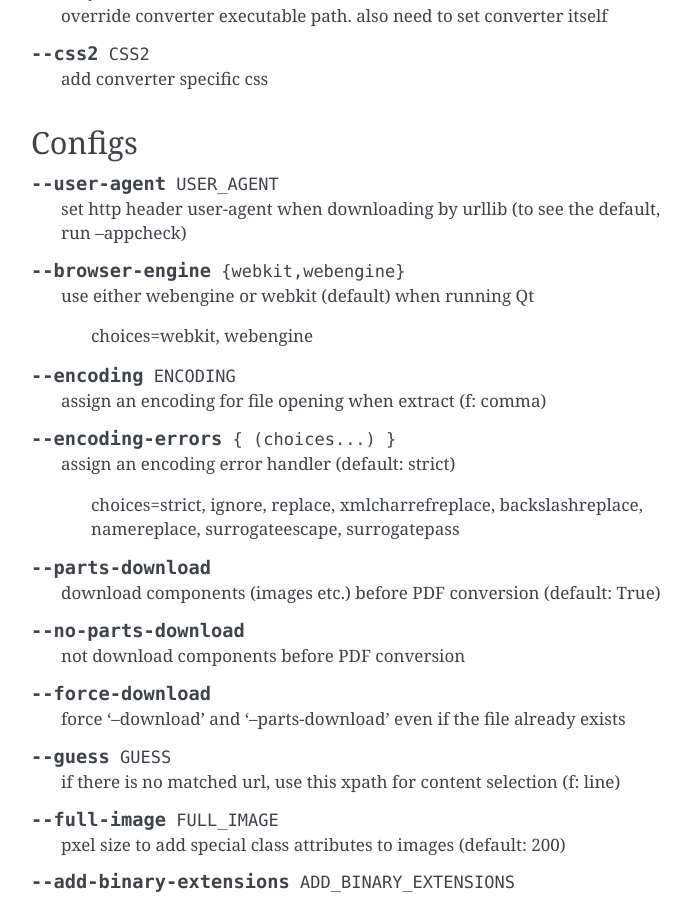
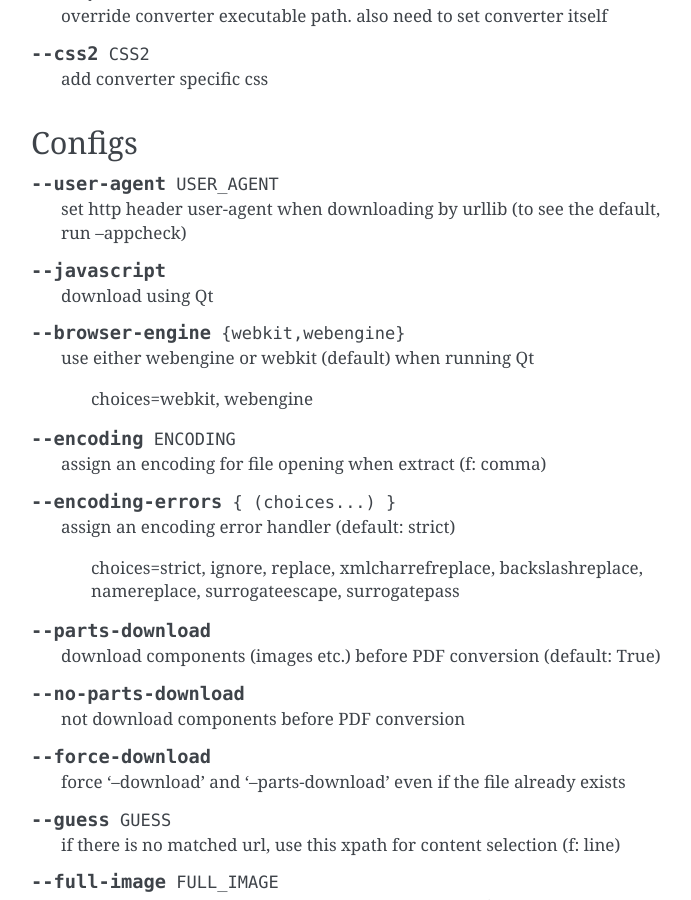
Before and after one commit to openandclose/tosixinch, a Sphinx documentation site: the page built from docs/commandline.rst, in a window 1280 px wide and 900 px high, scrolled down 2667 px. Shown: the whole window, without its empty margins (389-1080 px from the left). Built offline with Sphinx 7.4.7, drawn with Linux system fonts in a browser that asks for light colours.

Commit message:
Fix javascript commandline argument (it was not defined)

```diff
--- a/docs/commandline.rst
+++ b/docs/commandline.rst
@@ -173,6 +173,10 @@ Configs
 
     set http header user-agent when downloading by urllib (to see the default, run --appcheck)
 
+.. option:: --javascript
+
+    download using Qt
+
 .. option:: --browser-engine {webkit,webengine}
 
     use either webengine or webkit (default) when running Qt
```
Also changed, not shown: 2 other files.
